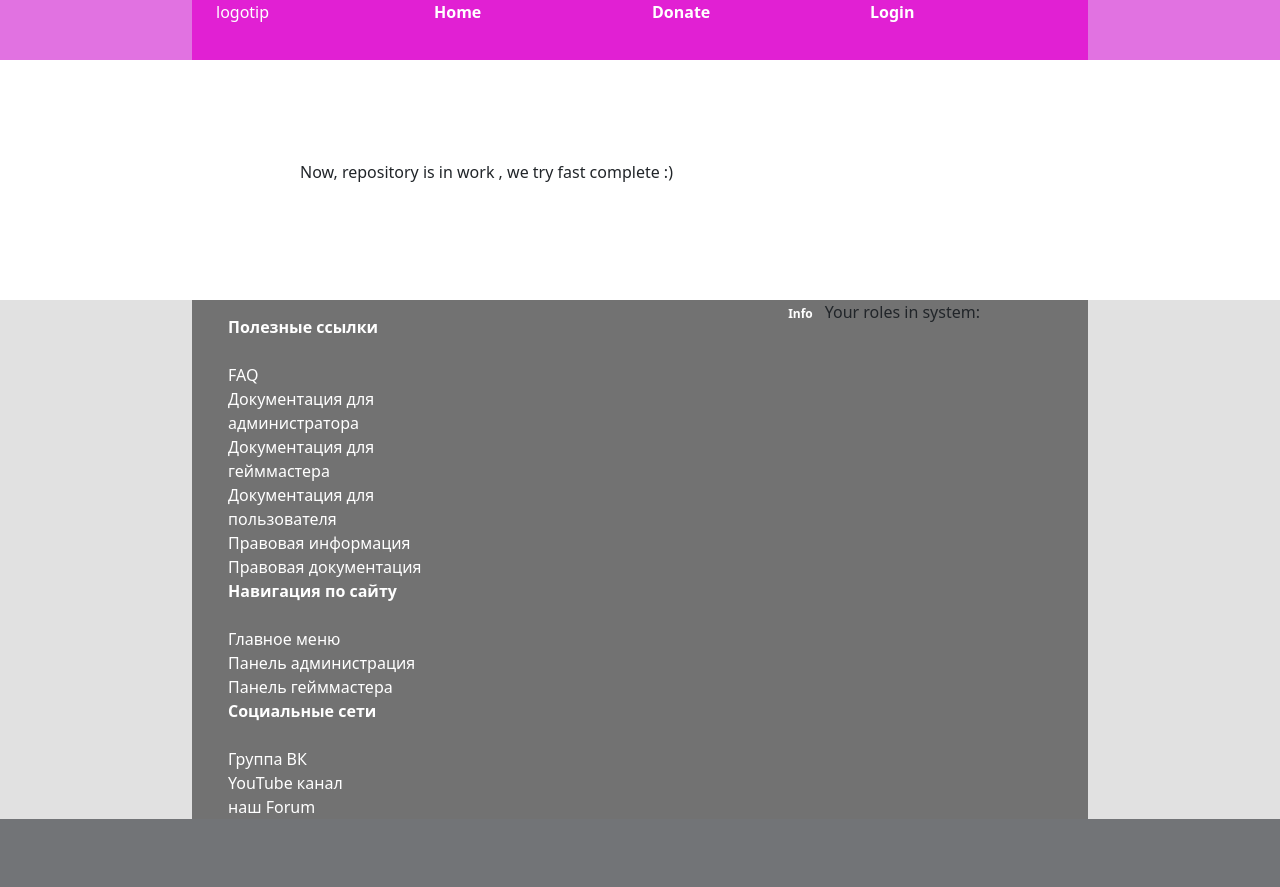
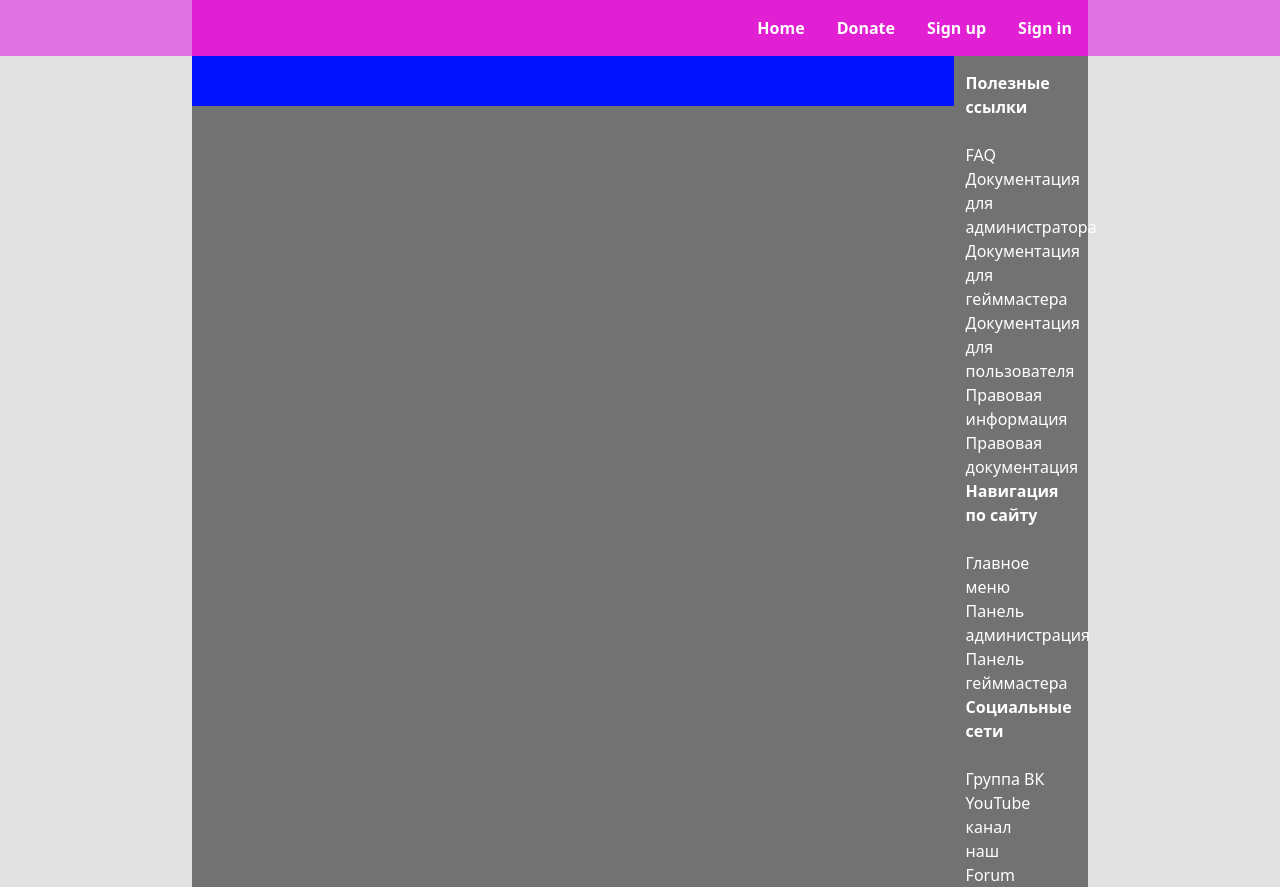
Before and after one commit to nek0trap/cybervoin_ru, a Symfony app: template templates/main_menu/index.html.twig in a window 1280 px wide. Before the commit the page ends 819 px from the top, so only its background shows below. Run offline with Twig, Linux system fonts and the light colour scheme; the template is opened without the code that fills it, so the values that code supplies are empty; some libraries are stand-ins or nearby versions.

Commit message:
new site

```diff
--- a/public/css/header_style.css
+++ b/public/css/header_style.css
@@ -1,18 +1,27 @@
 .header {
     background-color: #e172e1;
-    min-height: 60px;
 }
 
 
 .header__main {
+    font-weight: bold;
     color: white;
     max-width: 70%;
     margin: 0 auto;
-    min-height: 60px;
     background-color: #e120d3;
 }
 
-.col_text {
-    font-weight: bold;
-    width: 50px;
+.p-3:hover {
+    background-color: #d700ff;
+    cursor: pointer;
 }
+
+.p-3 a {
+    color: white;
+    text-decoration: none;
+}
+
+.p-3 a:hover {
+    color: white;
+    text-decoration: none;
+}
--- /dev/null
+++ b/public/css/main__menu__page.css
@@ -0,0 +1,40 @@
+.main-content {
+    width: 70%;
+    background-color: #ffcccf;
+    margin: 0 auto;
+}
+
+.news-body {
+    float: left;
+    width: 85%;
+    background-color: #0012ff;
+    padding: 25px;
+}
+
+.news-body .time_post {
+    float: right;
+    color: #4e4e4e;
+    font-size: 14px;
+}
+
+.right-menu {
+    float: right;
+    width: 15%;
+}
+
+.right-menu a {
+    color: white;
+    font-weight: bold;
+    text-decoration: none;
+}
+
+.right-menu .p-2 {
+    background-color: #AA3333;
+    width: 100%;
+}
+
+.right-menu .p-2:hover {
+    cursor: pointer;
+    color: white;
+    background-color: #222222;
+}
--- a/src/Controller/MainController.php
+++ b/src/Controller/MainController.php
@@ -2,6 +2,7 @@
 
 namespace App\Controller;
 
+use App\Entity\Post;
 use App\Entity\User;
 use Symfony\Bundle\FrameworkBundle\Controller\AbstractController;
 use Symfony\Component\HttpFoundation\Response;
@@ -15,8 +16,11 @@ class MainController extends AbstractController
      */
     public function showMenu(): Response
     {
+        $posts = $this->getDoctrine()->getManager()->getRepository(Post::class)->findAll();
+
         return $this->render('main_menu/index.html.twig', [
             'controller_name' => 'MainMenuController',
+            'posts' => $posts,
         ]);
     }
 
--- /dev/null
+++ b/templates/admin/forms/post_create_form.html.twig
@@ -0,0 +1,4 @@
+{% extends 'base.html.twig' %}
+{% block body %}
+    {{ form(form) }}
+{% endblock %}
--- a/templates/base.html.twig
+++ b/templates/base.html.twig
@@ -8,6 +8,7 @@
         {% block stylesheets %}
             <link href="{{ asset('css/footer_style.css') }}" rel="stylesheet">
             <link href="{{ asset('css/header_style.css') }}" rel="stylesheet">
+
             <link href="https://cdn.jsdelivr.net/npm/bootstrap@5.2.0-beta1/dist/css/bootstrap.min.css" rel="stylesheet" integrity="sha384-0evHe/X+R7YkIZDRvuzKMRqM+OrBnVFBL6DOitfPri4tjfHxaWutUpFmBp4vmVor" crossorigin="anonymous">
             <link href="https://cdn.jsdelivr.net/npm/bootstrap@5.1.3/dist/css/bootstrap.min.css" rel="stylesheet" integrity="sha384-1BmE4kWBq78iYhFldvKuhfTAU6auU8tT94WrHftjDbrCEXSU1oBoqyl2QvZ6jIW3" crossorigin="anonymous">
             {#{{ encore_entry_link_tags('app') }}#}
@@ -24,21 +25,11 @@
     {% block header %}
         <div class="header">
             <div class="header__main">
-                <div class="container">
-                    <div class="row">
-                        <div class="col">
-                            logotip
-                        </div>
-                        <div class="col col_text">
-                            Home
-                        </div>
-                        <div class="col col_text">
-                            Donate
-                        </div>
-                        <div class="col col_text">
-                            Login
-                        </div>
-                    </div>
+                <div class="d-flex justify-content-end">
+                    <div class="p-3"><a href="/mm">Home</a></div>
+                    <div class="p-3"><a href="#">Donate</a></div>
+                    <div class="p-3"><a href="#">Sign up</a></div>
+                    <div class="p-3"><a href="#">Sign in</a></div>
                 </div>
             </div>
         </div>
--- a/templates/main_menu/index.html.twig
+++ b/templates/main_menu/index.html.twig
@@ -2,29 +2,44 @@
 
 
 {% block body %}
-    <p style="padding: 100px 300px"> Now, repository is in work , we try fast complete :) </p>
-    <p style="padding: 0 300px; float: right"> <span class="badge badge-info">Info</span> Your roles in system: <br>
-        {% for role in app.user.roles %}
-            <br>
-            <span class="badge badge-success">Success</span> {{ role }} <br>
-            {% if role == 'ROLE_USER' %}
-                <a href="{{ path("member_profile", {"id": app.user.id}) }}">Your Profile</a> <br>
-                <a href="{{ path("members_list") }}">Users list</a><br>
-            {%endif %}
+    <head>
+        <link href="{{ asset('css/main__menu__page.css') }}" rel="stylesheet">
+    </head>
+    <section name="main">
+        <div class="main-content">
+            <div class="news-body">
+                {% for post in posts %}
+                <div class="card" style="width: 18rem;">
+                    <img class="card-img-top" src="https://i.imgur.com/W94AD7b.png" alt="Card image cap">
+                    <div class="card-body">
+                        <h5 class="card-title">{{ post.name }}</h5>
+                        <p class="card-text">{{ post.description }}</p>
+                        <span class="time_post">Date post: {{ post.dateCreatePost|date("d.m.Y") }}</span>
+                    </div>
+                </div>
+                {% endfor %}
+            </div>
+            <div class="right-menu">
+                <div class="d-flex align-items-start flex-column">
+                    {% if is_granted('ROLE_USER') %}
+                        <div class="p-2"><a href="{{ path("member_profile", {"id": app.user.id}) }}">My Profile</a></div>
+                        <div class="p-2"><a href="{{ path("members_list") }}">User List</a></div>
+                    {% endif %}
+                    {% if is_granted('ROLE_GAMEMASTER') %}
+                        <div class="p-2"><a href="{{ path("gamemaster_create_char") }}">Create Character for game</a></div>
+                        <div class="p-2"><a href="{{ path("gamemaster_character_list") }}">Character List</a></div>
+                        <div class="p-2"><a href="{{ path("gamemaster_create_game") }}">Create new game</a></div>
+                        <div class="p-2"><a href="{{ path("gamemaster_list_game") }}">View all game</a></div>
+                        <div class="p-2"><a href="{{ path("game_board_byId", {'id': 1}) }}">Test1</a></div>
+                    {% endif %}
+                    {% if is_granted('ROLE_ADMIN') %}
+                        <div class="p-2"><a href="/admin">Admin Panel</a></div>
+                        <div class="p-2"><a href="/admin/help">Admins Help</a></div>
+                        <div class="p-2"><a href="{{ path("admin_char_list") }}">Characters List</a></div>
+                    {% endif %}
+                </div>
+            </div>
+        </div>
 
-            {% if role == 'ROLE_ADMIN' %}
-                <a href="/admin">Admin Panel</a> <br>
-                <a href="/admin/help/createUser">Create User</a><br>
-                <a href="{{ path("admin_char_list") }}">Characters List</a>
-            {%endif %}
-            {% if role == 'ROLE_GAMEMASTER' %}
-                <a href="{{ path("gamemaster_create_char") }}">Create Character for game</a> <br>
-                <a href="{{ path("gamemaster_character_list") }}">Character List</a> <br>
-                <a href="{{ path("gamemaster_create_game") }}">Create new game</a> <br>
-                <a href="{{ path("gamemaster_list_game") }}">View all game</a> <br>
-                <a href="{{ path("game_board_byId", {'id': 1}) }}">Test1</a>
-
-            {% endif %}
-    {% endfor %}</p>
-
+    </section>
 {% endblock %}
--- a/templates/security/login.html.twig
+++ b/templates/security/login.html.twig
@@ -40,3 +40,7 @@
 </form>
 </div>
 {% endblock %}
+{% block footer %}
+{% endblock %}
+{% block header %}
+{% endblock %}
```
Also changed, not shown: src/Controller/AdminController.php (+26 -0 lines), src/Entity/Post.php (added, +110 -0 lines), src/Form/PostType.php (added, +25 -0 lines), src/Repository/PostRepository.php (added, +78 -0 lines).
